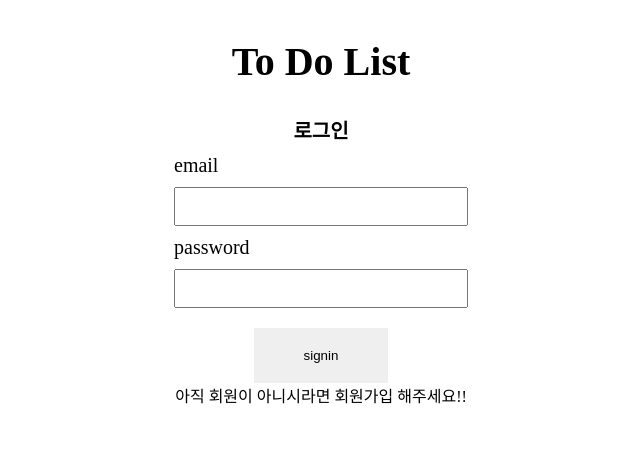
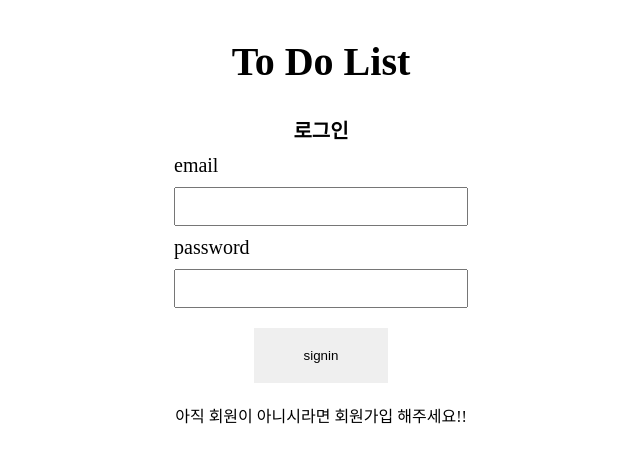
Before and after one commit to seon-mikim/wanted-pre-onboarding-frontend, a React (Create React App) app: page /signin in a window 1280 px wide. Shown: the top 462 px of the page, without its empty margins (319-959 px from the left). Built offline with nearby package versions, Linux system fonts and the light colour scheme; no server answers.

Commit message:
design: 인라인 스타일 적용

```diff
--- a/src/components/common/link/Link.tsx
+++ b/src/components/common/link/Link.tsx
@@ -20,5 +20,5 @@ export default function Link({ pathName, onNavigate }: LinkProps) {
       onNavigate('/signup')
     }
   }
-  return <div onClick={handleClick}>{linkComment}</div>
+  return <div style={{ marginTop: '20px'}}onClick={handleClick}>{linkComment}</div>
 }
```
